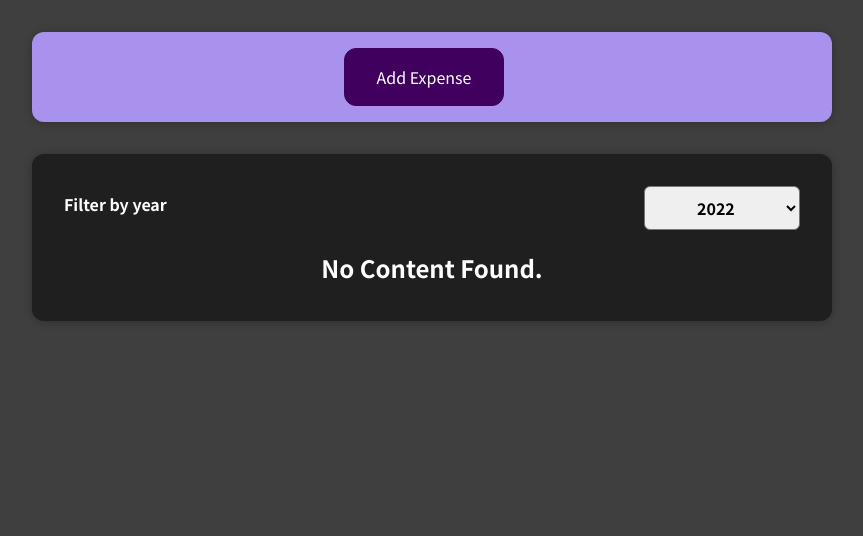
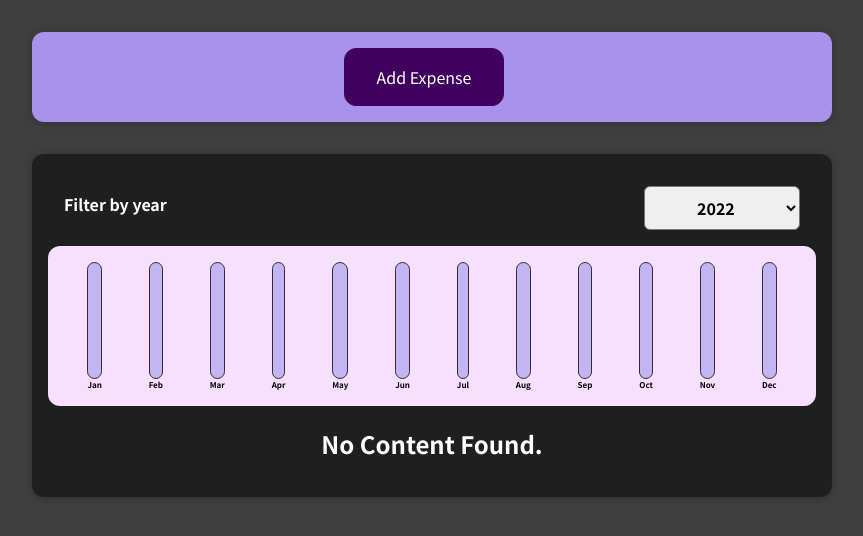
Before and after one commit to i3bdolah/Expenses-Tracker, a React (Create React App) app: page / in a window 1280 px wide. Shown: the top 536 px of the page, without its empty margins (208-1071 px from the left). Built offline with nearby package versions, Linux system fonts and the light colour scheme.

Commit message:
Section 6 is Finished!

```diff
--- /dev/null
+++ b/src/components/Chart/Chart.css
@@ -0,0 +1,9 @@
+.chart {
+  padding: 1rem;
+  border-radius: 12px;
+  background-color: #f8dfff;
+  text-align: center;
+  display: flex;
+  justify-content: space-around;
+  height: 10rem;
+}
--- /dev/null
+++ b/src/components/Chart/Chart.js
@@ -0,0 +1,26 @@
+import React from "react";
+
+import "./Chart.css";
+import ChartBar from "./ChartBar";
+
+const Chart = (props) => {
+  const dataPointsValues = props.dataPoints.map(
+    (dataPoints) => dataPoints.value
+  );
+  const totalMax = Math.max(...dataPointsValues);
+
+  return (
+    <div className="chart">
+      {props.dataPoints.map((dataPoints) => (
+        <ChartBar
+          key={dataPoints.label}
+          value={dataPoints.value}
+          maxValue={totalMax}
+          label={dataPoints.label}
+        />
+      ))}
+    </div>
+  );
+};
+
+export default Chart;
--- /dev/null
+++ b/src/components/Chart/ChartBar.css
@@ -0,0 +1,30 @@
+.chart-bar {
+  height: 100%;
+  display: flex;
+  flex-direction: column;
+  align-items: center;
+}
+
+.chart-bar__inner {
+  height: 100%;
+  width: 100%;
+  border: 1px solid #313131;
+  border-radius: 12px;
+  background-color: #c3b4f3;
+  overflow: hidden;
+  display: flex;
+  flex-direction: column;
+  justify-content: flex-end;
+}
+
+.chart-bar__fill {
+  background-color: #4826b9;
+  width: 100%;
+  transition: all 0.3s ease-out;
+}
+
+.chart-bar__label {
+  font-weight: bold;
+  font-size: 0.5rem;
+  text-align: center;
+}
--- /dev/null
+++ b/src/components/Chart/ChartBar.js
@@ -0,0 +1,27 @@
+import React from "react";
+
+import "./ChartBar.css";
+
+const ChartBar = (props) => {
+  let barFillHeight = "0%";
+
+  if (props.maxValue > 0) {
+    barFillHeight = Math.round((props.value / props.maxValue) * 100) + "%";
+  }
+
+  return (
+    <div className="chart-bar">
+      <div className="chart-bar__inner">
+        <div
+          className="chart-bar__fill"
+          style={{
+            height: barFillHeight,
+          }}
+        ></div>
+      </div>
+      <div className="chart-bar__label">{props.label}</div>
+    </div>
+  );
+};
+
+export default ChartBar;
--- a/src/components/Expenses/Expenses.js
+++ b/src/components/Expenses/Expenses.js
@@ -3,6 +3,7 @@ import ExpenseItem from "./ExpenseItem";
 import Card from "../UI/Card";
 import ExpensesFilter from "./ExpensesFilter";
 import ExpensesList from "./ExpensesList";
+import ExpensesChart from "./ExpensesChart";
 
 import "./Expenses.css";
 
@@ -13,9 +14,15 @@ function Expenses(props) {
     setYear(comingYear);
   };
 
+  const filterdExpenses = props.data.filter(
+    (el) => el.date.getFullYear().toString() === year
+  );
+
   return (
     <Card className="expenses">
       <ExpensesFilter selected={year} onYearChange={yearChangeHandler} />
+
+      <ExpensesChart expenses={filterdExpenses} />
 
       <ExpensesList data={props.data} year={year} />
     </Card>
--- /dev/null
+++ b/src/components/Expenses/ExpensesChart.js
@@ -0,0 +1,28 @@
+import React from "react";
+import Chart from "../Chart/Chart";
+
+const ExpensesChart = (props) => {
+  const chartDataPoint = [
+    { label: "Jan", value: 0 },
+    { label: "Feb", value: 0 },
+    { label: "Mar", value: 0 },
+    { label: "Apr", value: 0 },
+    { label: "May", value: 0 },
+    { label: "Jun", value: 0 },
+    { label: "Jul", value: 0 },
+    { label: "Aug", value: 0 },
+    { label: "Sep", value: 0 },
+    { label: "Oct", value: 0 },
+    { label: "Nov", value: 0 },
+    { label: "Dec", value: 0 },
+  ];
+
+  for (const expense of props.expenses) {
+    const expenseMonth = expense.date.getMonth();
+    chartDataPoint[expenseMonth].value += expense.amount;
+  }
+
+  return <Chart dataPoints={chartDataPoint} />;
+};
+
+export default ExpensesChart;
--- a/src/components/NewExpense/ExpenseForm.js
+++ b/src/components/NewExpense/ExpenseForm.js
@@ -23,7 +23,7 @@ const ExpenseForm = (props) => {
 
     const expenseData = {
       title: enteredTitle,
-      amount: enteredAmount,
+      amount: +enteredAmount,
       date: new Date(enteredDate),
     };
 
```
